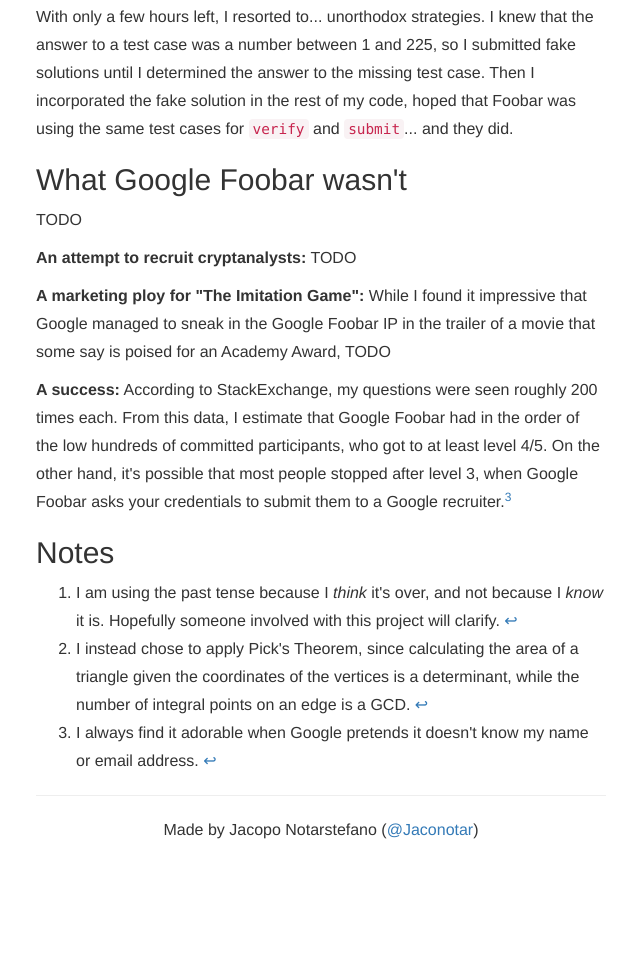
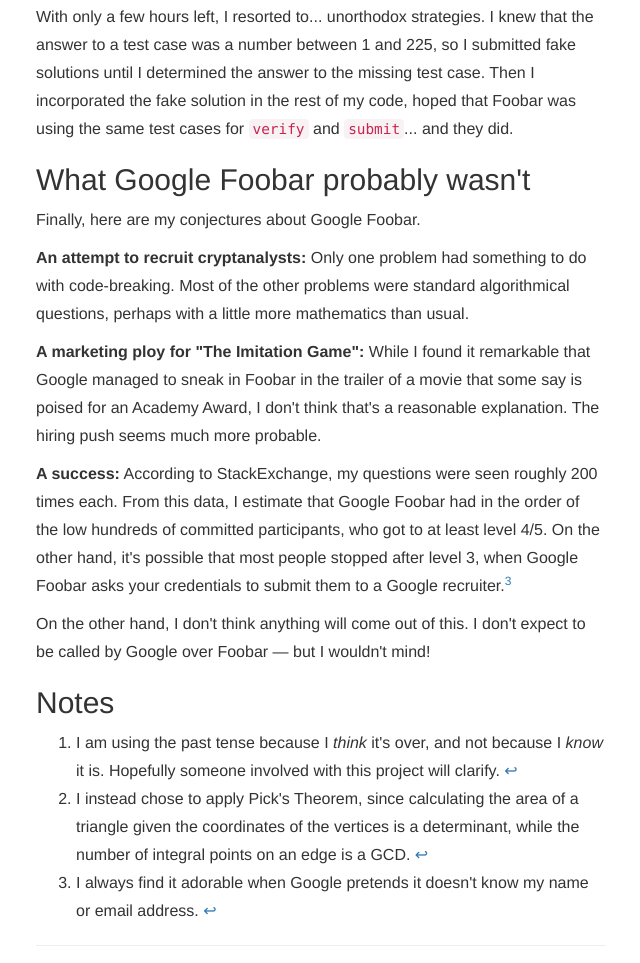
Before and after one commit to jacquerie/google-foobar-post-mortem, a website: page src/index.html in a window 1280 px wide. Shown: the part 2258-3221 px from the top of the page, without its empty margins (319-959 px from the left). Before the commit the page ends 3112 px from the top, so only its background shows below. Drawn offline with nearby package versions, Linux system fonts and the light colour scheme; some packages are replaced by stand-ins of ours.

Commit message:
Add 'What Google Foobar probably wasn\'t' section.

```diff
--- a/src/index.html
+++ b/src/index.html
@@ -67,14 +67,16 @@
 
         <p>With only a few hours left, I resorted to... unorthodox strategies. I knew that the answer to a test case was a number between 1 and 225, so I submitted fake solutions until I determined the answer to the missing test case. Then I incorporated the fake solution in the rest of my code, hoped that Foobar was using the same test cases for <code>verify</code> and <code>submit</code>... and they did.</p>
 
-        <h2>What Google Foobar wasn't</h2>
-        <p>TODO</p>
+        <h2>What Google Foobar probably wasn't</h2>
+        <p>Finally, here are my conjectures about Google Foobar.</p>
 
-        <p><strong>An attempt to recruit cryptanalysts:</strong> TODO</p>
+        <p><strong>An attempt to recruit cryptanalysts:</strong> Only one problem had something to do with code-breaking. Most of the other problems were standard algorithmical questions, perhaps with a little more mathematics than usual.</p>
 
-        <p><strong>A marketing ploy for "The Imitation Game":</strong> While I found it impressive that Google managed to sneak in the Google Foobar IP in the trailer of a movie that some say is poised for an Academy Award, TODO</p>
+        <p><strong>A marketing ploy for "The Imitation Game":</strong> While I found it remarkable that Google managed to sneak in Foobar in the trailer of a movie that some say is poised for an Academy Award, I don't think that's a reasonable explanation. The hiring push seems much more probable.</p>
 
         <p><strong>A success:</strong> According to StackExchange, my questions were seen roughly 200 times each. From this data, I estimate that Google Foobar had in the order of the low hundreds of committed participants, who got to at least level 4/5. On the other hand, it's possible that most people stopped after level 3, when Google Foobar asks your credentials to submit them to a Google recruiter.<a id="sup3-google-foobar-post-mortem" href="#fn3-google-foobar-post-mortem"><sup>3</sup></a></p>
+
+        <p>On the other hand, I don't think anything will come out of this. I don't expect to be called by Google over Foobar — but I wouldn't mind!</p>
 
         <h2>Notes</h2>
         <ol>
```
